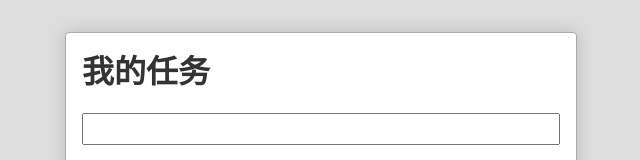
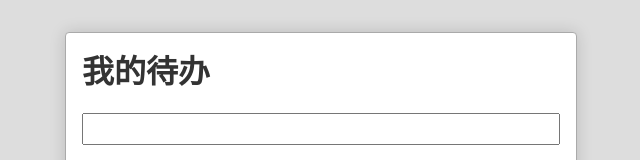
Before and after one commit to resatrt/react-project-1, a React (Create React App) app: page / in a window 1280 px wide. Shown: the top 160 px of the page, without its empty margins (319-959 px from the left). Built offline with nearby package versions, Linux system fonts and the light colour scheme; what leancloud-storage would draw is missing.

Commit message:
注册成功后记住user,显示username

```diff
--- a/src/App.js
+++ b/src/App.js
@@ -17,8 +17,9 @@ class App extends React.Component {
   constructor(props) {
     super(props)
     this.state = {
+      user: {},
       newTodo: '',
-      todoList:  []
+      todoList: []
     }
   }
   componentDidUpdate() {
@@ -50,6 +51,10 @@ class App extends React.Component {
     todo.delated = true
     this.setState(this.state)
   }
+  onSignUp(user){
+    this.state.user=user
+    this.setState(this.state)
+  }
   render() {
     let todos = this.state.todoList
       .filter((item) => !item.delated)//filter函数是个筛选函数,此处item.delated的值为false，
@@ -65,7 +70,7 @@ class App extends React.Component {
 
     return (
       <div className='App'>
-        <h1>我的任务</h1>
+        <h1>{this.state.user.username || '我'}的待办</h1>
         <div className='inputWrapper'>
           {<TodoInput
             content={this.state.newTodo}
@@ -75,7 +80,7 @@ class App extends React.Component {
         <ol className='todoList'>
           {todos}
         </ol>
-        <UserDialog />
+        <UserDialog onSignUp={this.onSignUp.bind(this)} />
       </div>
     )
   }
--- a/src/UserDialog.js
+++ b/src/UserDialog.js
@@ -22,7 +22,7 @@ export default class UserDialog extends React.Component {
         e.preventDefault()
         let { username, password } = this.state.formData
         let success = (user) => {
-            console.log(user)
+            this.props.onSignUp.call(null,user)//用call 就不指定this
         }
         let error = (error) => {
             console.log(error)
```
Also changed, not shown: 8 other files (tests, documents, lock files or other folders).
